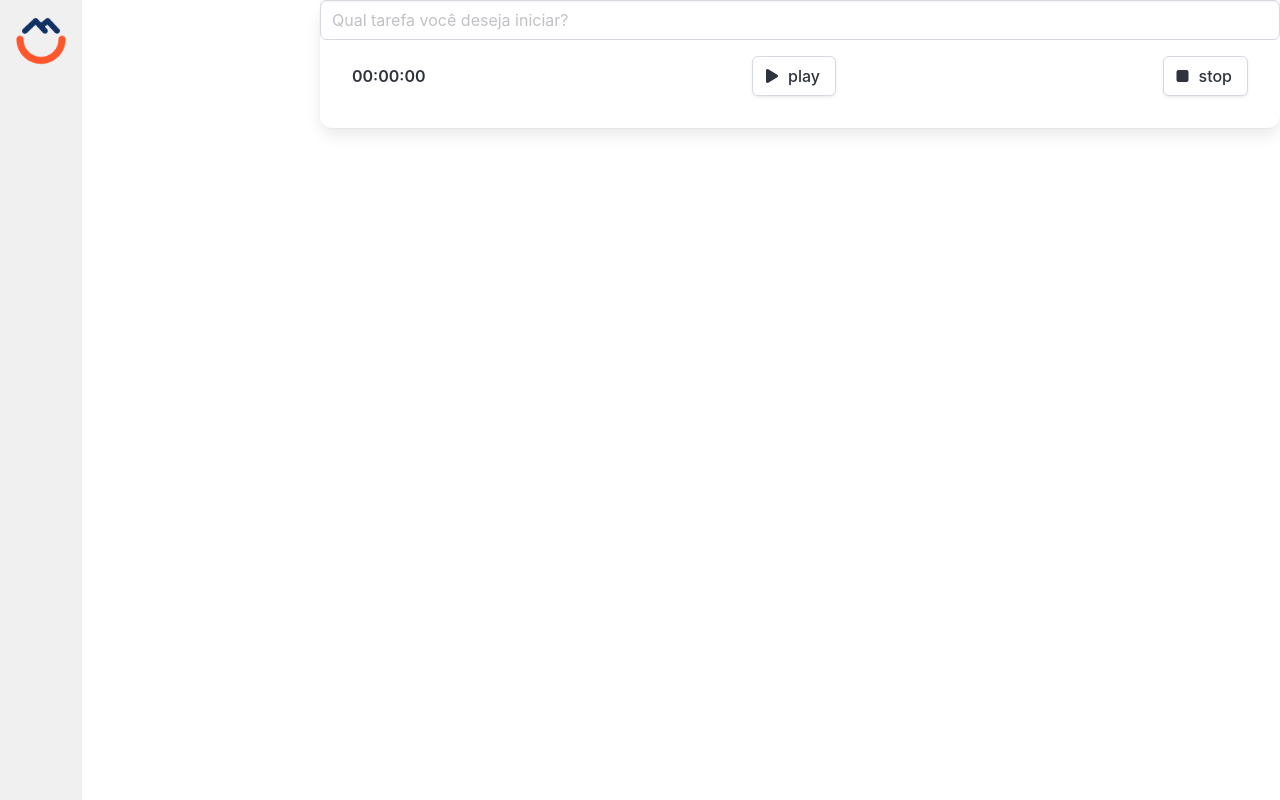
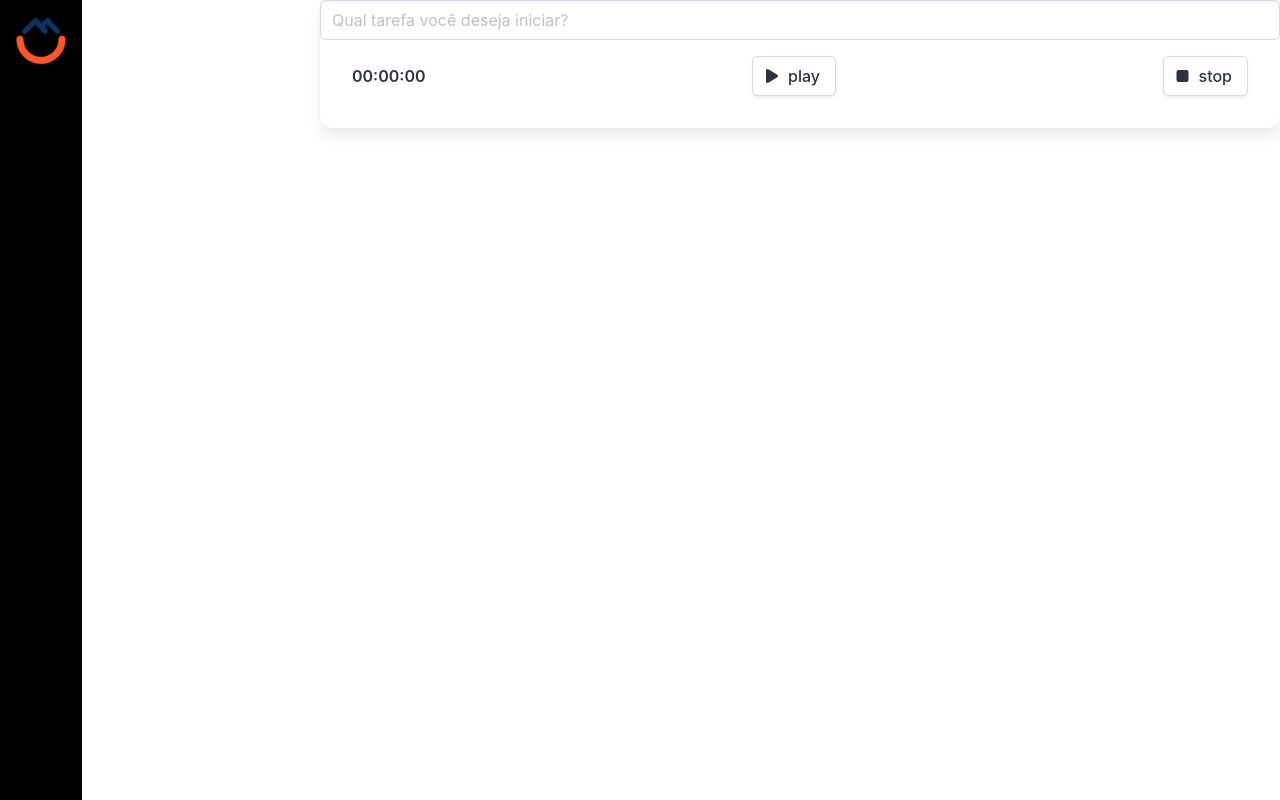
Before and after one commit to HugoFalci/alura-tracker, a Vue app: page / in a window 1280 px wide. Built offline with nearby package versions, Linux system fonts and the light colour scheme.

Commit message:
Update BarraLateral.vue

```diff
--- a/src/components/BarraLateral.vue
+++ b/src/components/BarraLateral.vue
@@ -20,7 +20,7 @@ export default defineComponent({
 <style scoped>
 header {
   padding: 1rem;
-  background: #F0F0F0;
+  background: black;
   height: 25vw;
   height: 100vh;
   display: inline-block;
```
